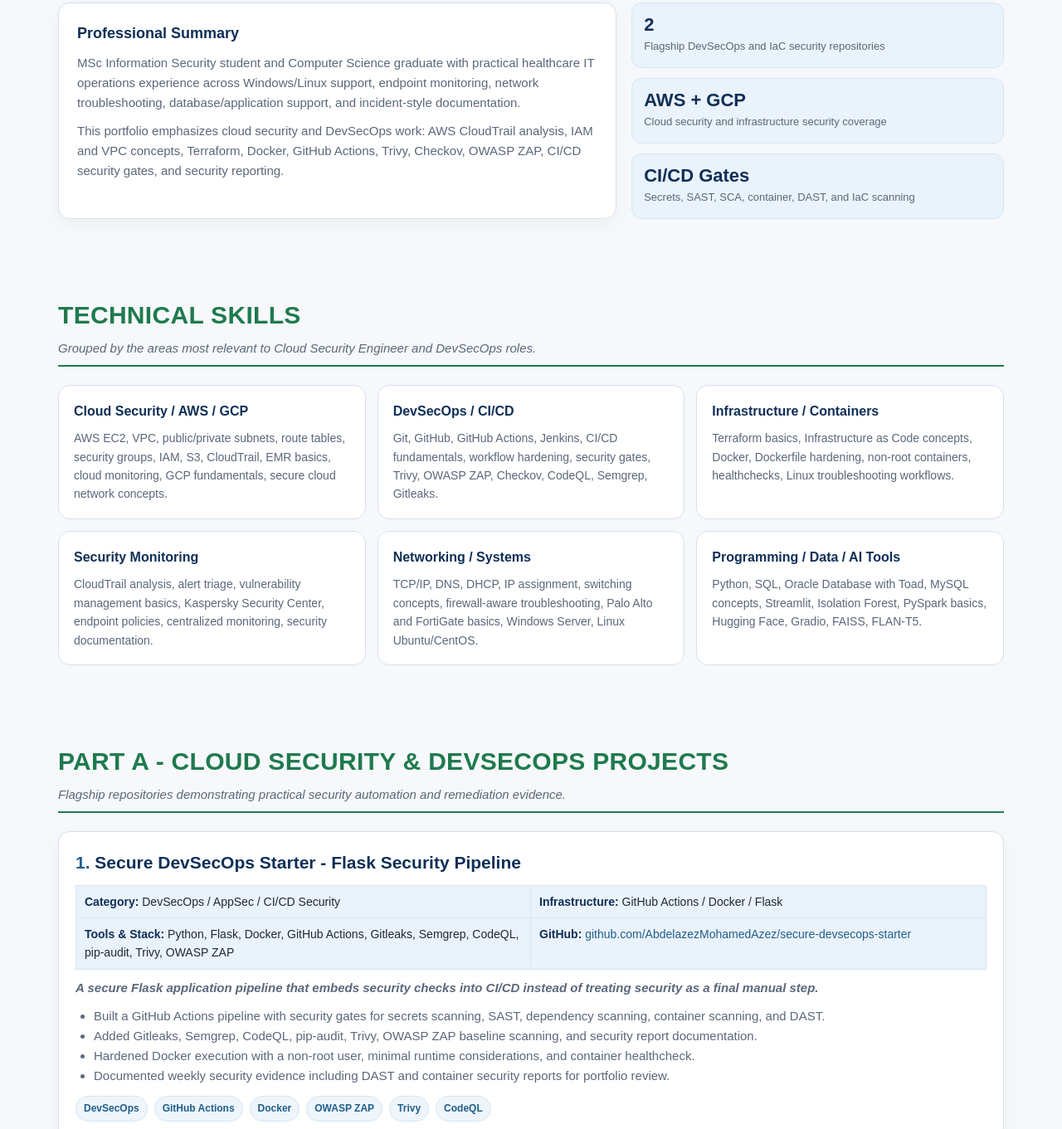
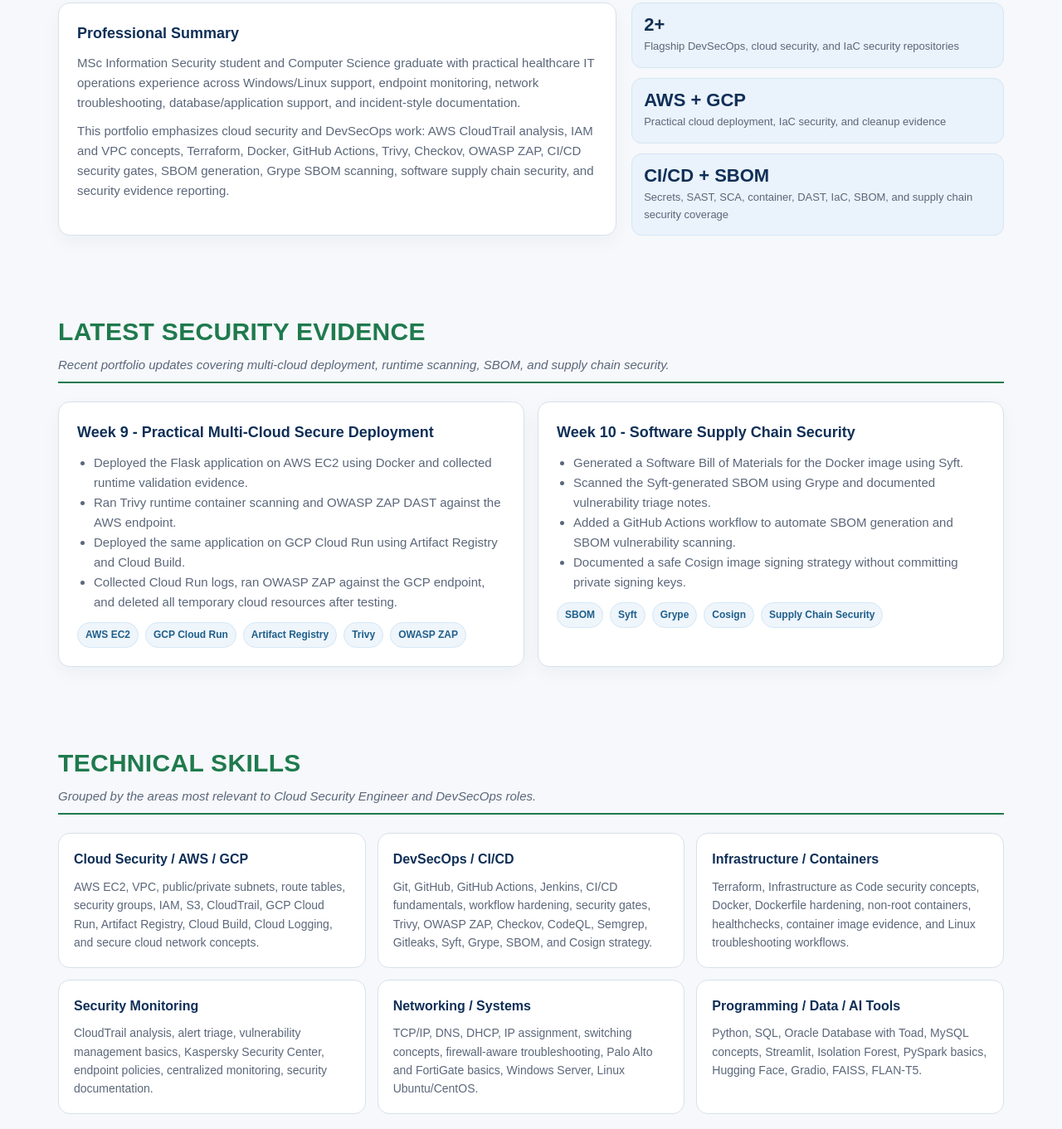
Before and after one commit to AbdelazezMohamedAzez/AbdelazezMohamedAzez.github.io, a plain HTML site: page index.html in a window 1280 px wide. Shown: the part 688-2049 px from the top of the page at 83% size. Drawn offline with Linux system fonts and the light colour scheme.

Commit message:
Update portfolio website and README

```diff
--- a/index.html
+++ b/index.html
@@ -7,7 +7,7 @@
   <title>Abdelazez Mohamed Azez | Cloud Security & DevSecOps Portfolio</title>
   <meta
     name="description"
-    content="Professional portfolio of Abdelazez Mohamed Azez covering Cloud Security, DevSecOps, AWS, GCP, Terraform, Docker, GitHub Actions, security automation, monitoring, and healthcare IT operations."
+    content="Professional portfolio of Abdelazez Mohamed Azez covering Cloud Security, DevSecOps, AWS, GCP, Terraform, Docker, GitHub Actions, OWASP ZAP, Trivy, Checkov, SBOM, Syft, Grype, software supply chain security, monitoring, and healthcare IT operations."
   />
   <meta name="author" content="Abdelazez Mohamed Azez" />
 
@@ -496,6 +496,7 @@
         <a href="#overview">Overview</a>
         <a href="#skills">Skills</a>
         <a href="#projects">Projects</a>
+        <a href="#evidence">Evidence</a>
         <a href="#experience">Experience</a>
         <a href="#education">Education</a>
         <a href="#contact">Contact</a>
@@ -507,7 +508,7 @@
     <section class="hero">
       <div class="container">
         <h1>ABDELAZEZ MOHAMED AZEZ</h1>
-        <div class="role-line">Cloud Security - DevSecOps - AWS/GCP - IT Infrastructure</div>
+        <div class="role-line">Cloud Security - DevSecOps - Software Supply Chain Security - AWS/GCP</div>
         <div class="contact-line">
           Cairo, Egypt - <a href="mailto:azezaswany@gmail.com">azezaswany@gmail.com</a> -
           <a href="https://github.com/AbdelazezMohamedAzez" target="_blank" rel="noreferrer">GitHub</a> -
@@ -517,11 +518,13 @@
         <div class="portfolio-title">Project Portfolio</div>
         <p class="hero-subtitle">
           Hands-on projects across cloud security, DevSecOps pipelines, Infrastructure as Code security,
-          monitoring, vulnerability management, AI-assisted security triage, and healthcare IT operations.
+          multi-cloud deployment evidence, SBOM, supply chain security, monitoring, vulnerability management,
+          AI-assisted security triage, and healthcare IT operations.
         </p>
 
         <div class="actions">
           <a class="btn primary" href="#projects">View Projects</a>
+          <a class="btn" href="https://drive.google.com/file/d/1w5NWkk1nOIwVDmvrjpwEIeuqjPsieQe3/view?usp=sharing" target="_blank" rel="noreferrer">Portfolio PDF</a>
           <a class="btn" href="https://github.com/AbdelazezMohamedAzez" target="_blank" rel="noreferrer">GitHub Profile</a>
           <a class="btn" href="mailto:azezaswany@gmail.com">Email</a>
         </div>
@@ -545,22 +548,68 @@
             </p>
             <p style="margin-top: 10px;">
               This portfolio emphasizes cloud security and DevSecOps work: AWS CloudTrail analysis, IAM and VPC concepts,
-              Terraform, Docker, GitHub Actions, Trivy, Checkov, OWASP ZAP, CI/CD security gates, and security reporting.
+              Terraform, Docker, GitHub Actions, Trivy, Checkov, OWASP ZAP, CI/CD security gates, SBOM generation,
+              Grype SBOM scanning, software supply chain security, and security evidence reporting.
             </p>
           </div>
 
           <div class="metrics">
             <div class="metric">
-              <strong>2</strong>
-              <span>Flagship DevSecOps and IaC security repositories</span>
+              <strong>2+</strong>
+              <span>Flagship DevSecOps, cloud security, and IaC security repositories</span>
             </div>
             <div class="metric">
               <strong>AWS + GCP</strong>
-              <span>Cloud security and infrastructure security coverage</span>
+              <span>Practical cloud deployment, IaC security, and cleanup evidence</span>
             </div>
             <div class="metric">
-              <strong>CI/CD Gates</strong>
-              <span>Secrets, SAST, SCA, container, DAST, and IaC scanning</span>
+              <strong>CI/CD + SBOM</strong>
+              <span>Secrets, SAST, SCA, container, DAST, IaC, SBOM, and supply chain security coverage</span>
+            </div>
+          </div>
+        </div>
+      </div>
+    </section>
+
+    <section id="evidence">
+      <div class="container">
+        <div class="section-heading">
+          <h2>Latest Security Evidence</h2>
+          <p>Recent portfolio updates covering multi-cloud deployment, runtime scanning, SBOM, and supply chain security.</p>
+        </div>
+
+        <div class="two-col">
+          <div class="panel">
+            <h3>Week 9 - Practical Multi-Cloud Secure Deployment</h3>
+            <ul>
+              <li>Deployed the Flask application on AWS EC2 using Docker and collected runtime validation evidence.</li>
+              <li>Ran Trivy runtime container scanning and OWASP ZAP DAST against the AWS endpoint.</li>
+              <li>Deployed the same application on GCP Cloud Run using Artifact Registry and Cloud Build.</li>
+              <li>Collected Cloud Run logs, ran OWASP ZAP against the GCP endpoint, and deleted all temporary cloud resources after testing.</li>
+            </ul>
+            <div class="tags">
+              <span class="tag">AWS EC2</span>
+              <span class="tag">GCP Cloud Run</span>
+              <span class="tag">Artifact Registry</span>
+              <span class="tag">Trivy</span>
+              <span class="tag">OWASP ZAP</span>
+            </div>
+          </div>
+
+          <div class="panel">
+            <h3>Week 10 - Software Supply Chain Security</h3>
+            <ul>
+              <li>Generated a Software Bill of Materials for the Docker image using Syft.</li>
+              <li>Scanned the Syft-generated SBOM using Grype and documented vulnerability triage notes.</li>
+              <li>Added a GitHub Actions workflow to automate SBOM generation and SBOM vulnerability scanning.</li>
+              <li>Documented a safe Cosign image signing strategy without committing private signing keys.</li>
+            </ul>
+            <div class="tags">
+              <span class="tag">SBOM</span>
+              <span class="tag">Syft</span>
+              <span class="tag">Grype</span>
+              <span class="tag">Cosign</span>
+              <span class="tag">Supply Chain Security</span>
             </div>
           </div>
         </div>
@@ -577,15 +626,15 @@
         <div class="skills-grid">
           <div class="skill-box">
             <h3>Cloud Security / AWS / GCP</h3>
-            <p>AWS EC2, VPC, public/private subnets, route tables, security groups, IAM, S3, CloudTrail, EMR basics, cloud monitoring, GCP fundamentals, secure cloud network concepts.</p>
+            <p>AWS EC2, VPC, public/private subnets, route tables, security groups, IAM, S3, CloudTrail, GCP Cloud Run, Artifact Registry, Cloud Build, Cloud Logging, and secure cloud network concepts.</p>
           </div>
           <div class="skill-box">
             <h3>DevSecOps / CI/CD</h3>
-            <p>Git, GitHub, GitHub Actions, Jenkins, CI/CD fundamentals, workflow hardening, security gates, Trivy, OWASP ZAP, Checkov, CodeQL, Semgrep, Gitleaks.</p>
+            <p>Git, GitHub, GitHub Actions, Jenkins, CI/CD fundamentals, workflow hardening, security gates, Trivy, OWASP ZAP, Checkov, CodeQL, Semgrep, Gitleaks, Syft, Grype, SBOM, and Cosign strategy.</p>
           </div>
           <div class="skill-box">
             <h3>Infrastructure / Containers</h3>
-            <p>Terraform basics, Infrastructure as Code concepts, Docker, Dockerfile hardening, non-root containers, healthchecks, Linux troubleshooting workflows.</p>
+            <p>Terraform, Infrastructure as Code security concepts, Docker, Dockerfile hardening, non-root containers, healthchecks, container image evidence, and Linux troubleshooting workflows.</p>
           </div>
           <div class="skill-box">
             <h3>Security Monitoring</h3>
@@ -613,19 +662,20 @@
         <article class="project">
           <h3><span class="project-number">1.</span> Secure DevSecOps Starter - Flask Security Pipeline</h3>
           <div class="info-grid">
-            <div><strong>Category:</strong> DevSecOps / AppSec / CI/CD Security</div>
-            <div><strong>Infrastructure:</strong> GitHub Actions / Docker / Flask</div>
-            <div><strong>Tools & Stack:</strong> Python, Flask, Docker, GitHub Actions, Gitleaks, Semgrep, CodeQL, pip-audit, Trivy, OWASP ZAP</div>
+            <div><strong>Category:</strong> DevSecOps / AppSec / Cloud Security / Supply Chain Security</div>
+            <div><strong>Infrastructure:</strong> GitHub Actions / Docker / AWS EC2 / GCP Cloud Run</div>
+            <div><strong>Tools & Stack:</strong> Python, Flask, Docker, GitHub Actions, Gitleaks, Semgrep, CodeQL, pip-audit, Trivy, OWASP ZAP, Syft, Grype, Cosign strategy</div>
             <div><strong>GitHub:</strong> <a href="https://github.com/AbdelazezMohamedAzez/secure-devsecops-starter" target="_blank" rel="noreferrer">github.com/AbdelazezMohamedAzez/secure-devsecops-starter</a></div>
           </div>
           <p class="project-summary">
-            A secure Flask application pipeline that embeds security checks into CI/CD instead of treating security as a final manual step.
+            A secure Flask application pipeline that embeds security checks, runtime validation, cloud deployment evidence, SBOM, and supply chain security into the delivery lifecycle.
           </p>
           <ul>
             <li>Built a GitHub Actions pipeline with security gates for secrets scanning, SAST, dependency scanning, container scanning, and DAST.</li>
-            <li>Added Gitleaks, Semgrep, CodeQL, pip-audit, Trivy, OWASP ZAP baseline scanning, and security report documentation.</li>
+            <li>Added Gitleaks, Semgrep, CodeQL, pip-audit, Trivy, OWASP ZAP baseline scanning, Syft SBOM generation, and Grype SBOM vulnerability scanning.</li>
             <li>Hardened Docker execution with a non-root user, minimal runtime considerations, and container healthcheck.</li>
-            <li>Documented weekly security evidence including DAST and container security reports for portfolio review.</li>
+            <li>Completed practical AWS EC2 and GCP Cloud Run deployment evidence with runtime validation, ZAP scans, and cleanup documentation.</li>
+            <li>Documented software supply chain security evidence including SBOM reports, Grype reports, and a safe Cosign image signing strategy.</li>
           </ul>
           <div class="tags">
             <span class="tag">DevSecOps</span>
@@ -634,6 +684,10 @@
             <span class="tag">OWASP ZAP</span>
             <span class="tag">Trivy</span>
             <span class="tag">CodeQL</span>
+            <span class="tag">SBOM</span>
+            <span class="tag">Syft</span>
+            <span class="tag">Grype</span>
+            <span class="tag">Cloud Run</span>
           </div>
         </article>
 
@@ -851,7 +905,7 @@
             <a class="btn primary" href="mailto:azezaswany@gmail.com">azezaswany@gmail.com</a>
             <a class="btn" href="https://github.com/AbdelazezMohamedAzez" target="_blank" rel="noreferrer">GitHub</a>
             <a class="btn" href="https://www.linkedin.com/in/abdelazez-mohamed-azez/" target="_blank" rel="noreferrer">LinkedIn</a>
-            <a class="btn" href="https://drive.google.com/file/d/1w5NWkk1nOIwVDmvrjpwEIeuqjPsieQe3/view?usp=sharing" target="_blank" rel="noreferrer">Portfolio PDF</a>
+            <a class="btn" href="https://drive.google.com/file/d/1l1Zo7r4_wkrizymkiSINJDLe_CGhrZ4N/view?usp=sharing" target="_blank" rel="noreferrer">Portfolio PDF</a>
           </div>
         </div>
       </div>
@@ -860,7 +914,7 @@
 
   <footer>
     <div class="container">
-      © 2026 Abdelazez Mohamed Azez. Cloud Security & DevSecOps Portfolio.
+      © 2026 Abdelazez Mohamed Azez. Cloud Security, DevSecOps & Supply Chain Security Portfolio.
     </div>
   </footer>
 </body>
```
Also changed, not shown: 1 other file.
